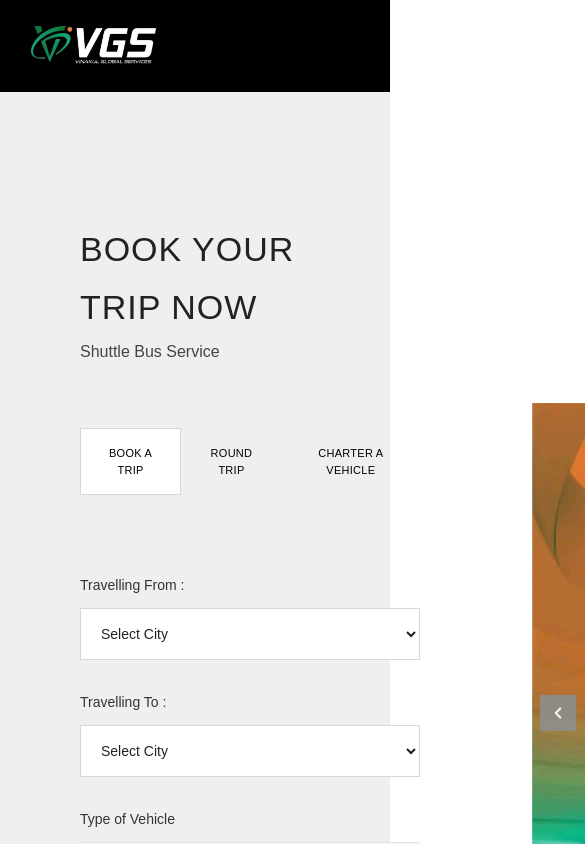
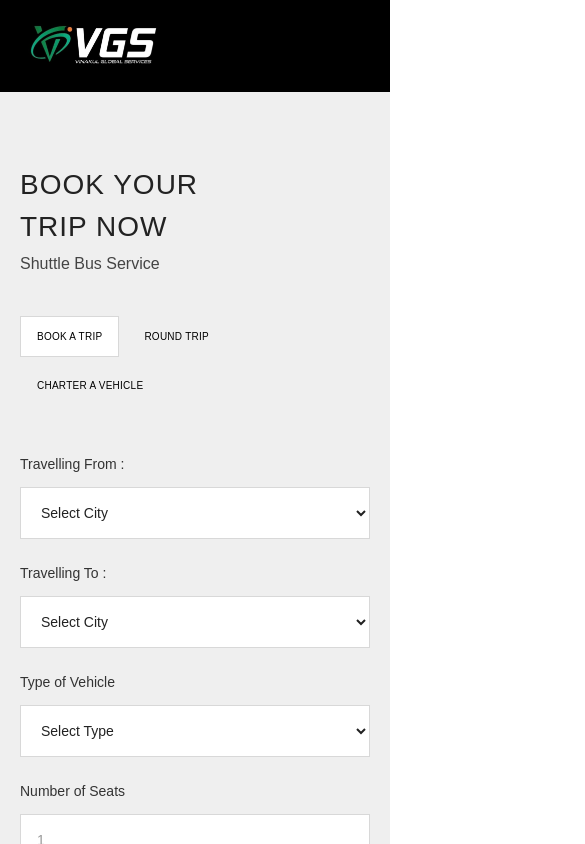
Before and after one commit to Limitlessnotions/Vgs, a Next.js app: page / in a window 390 px wide. Shown: the top 844 px of the page, 585 px wide, since content can reach past the window. Built offline with nearby package versions, Linux system fonts and the light colour scheme.

Commit message:
Fix responsive hero section

```diff
--- a/components/Hero.tsx
+++ b/components/Hero.tsx
@@ -1,8 +1,13 @@
 "use client";
 
 import { useState } from "react";
+
 import { useRouter } from "next/navigation";
-import { ChevronLeft, ChevronRight } from "lucide-react";
+
+import {
+  ChevronLeft,
+  ChevronRight,
+} from "lucide-react";
 
 export default function Hero() {
 
@@ -86,10 +91,6 @@ export default function Hero() {
 
   const handleSearch = () => {
 
-    /* =========================
-       CHARTER
-    ========================== */
-
     if (activeTab === "charter") {
 
       alert(
@@ -98,10 +99,6 @@ export default function Hero() {
 
       return;
     }
-
-    /* =========================
-       VALIDATION
-    ========================== */
 
     if (
       !travellingFrom ||
@@ -117,10 +114,6 @@ export default function Hero() {
 
       return;
     }
-
-    /* =========================
-       ROUND TRIP
-    ========================== */
 
     if (activeTab === "round") {
 
@@ -152,10 +145,6 @@ export default function Hero() {
       return;
     }
 
-    /* =========================
-       ONE WAY
-    ========================== */
-
     router.push(
       `/bookings/select-vehicles?from=${encodeURIComponent(
         travellingFrom
@@ -172,73 +161,14 @@ export default function Hero() {
   };
 
   /* =========================
-     REUSABLE FORM INPUT
+     INPUT STYLES
   ========================== */
 
-  const FormInput = ({
-    label,
-    placeholder,
-    type = "text",
-    min,
-    max,
-  }: {
-    label: string;
-    placeholder?: string;
-    type?: string;
-    min?: number;
-    max?: number;
-  }) => (
-
-    <div>
-
-      <label className="mb-3 block text-[14px] text-[#333]">
-
-        {label}
-      </label>
-
-      <input
-        type={type}
-        placeholder={placeholder}
-        min={min}
-        max={max}
-        className="h-[52px] w-[340px] border border-[#d8d8d8] bg-white px-4 text-[14px] text-black outline-none"
-      />
-    </div>
-  );
+  const inputStyles =
+    "h-[52px] w-full lg:w-[340px] border border-[#d8d8d8] bg-white px-4 text-[14px] text-black outline-none";
 
   /* =========================
-     REUSABLE FORM SELECT
-  ========================== */
-
-  const FormSelect = ({
-    label,
-    options,
-  }: {
-    label: string;
-    options: string[];
-  }) => (
-
-    <div>
-
-      <label className="mb-3 block text-[14px] text-[#333]">
-
-        {label}
-      </label>
-
-      <select className="h-[52px] w-[340px] border border-[#d8d8d8] bg-white px-4 text-[14px] text-black outline-none">
-
-        {options.map((option) => (
-
-          <option key={option}>
-            {option}
-          </option>
-        ))}
-      </select>
-    </div>
-  );
-
-  /* =========================
-     BOOK A TRIP
+     BOOK TRIP FORM
   ========================== */
 
   const renderBookTrip = () => (
@@ -259,7 +189,7 @@ export default function Hero() {
               e.target.value
             )
           }
-          className="h-[52px] w-[340px] border border-[#d8d8d8] bg-white px-4 text-[14px] text-black outline-none"
+          className={inputStyles}
         >
 
           <option value="">
@@ -295,7 +225,7 @@ export default function Hero() {
               e.target.value
             )
           }
-          className="h-[52px] w-[340px] border border-[#d8d8d8] bg-white px-4 text-[14px] text-black outline-none"
+          className={inputStyles}
         >
 
           <option value="">
@@ -335,11 +265,11 @@ export default function Hero() {
             !travellingFrom ||
             !travellingTo
           }
-          className={`h-[52px] w-[340px] border px-4 text-[14px] outline-none ${
+          className={`${inputStyles} ${
             !travellingFrom ||
             !travellingTo
-              ? "cursor-not-allowed border-[#e5e5e5] bg-[#f5f5f5] text-[#aaa]"
-              : "border-[#d8d8d8] bg-white text-black"
+              ? "cursor-not-allowed bg-[#f5f5f5] text-[#aaa]"
+              : ""
           }`}
         >
 
@@ -393,7 +323,7 @@ export default function Hero() {
             )
           }
           placeholder="1"
-          className="h-[52px] w-[340px] border border-[#d8d8d8] bg-white px-4 text-[14px] text-black outline-none"
+          className={inputStyles}
         />
       </div>
 
@@ -413,7 +343,7 @@ export default function Hero() {
               e.target.value
             )
           }
-          className="h-[52px] w-[340px] border border-[#d8d8d8] bg-white px-4 text-[14px] text-black outline-none"
+          className={inputStyles}
         />
       </div>
     </>
@@ -427,8 +357,6 @@ export default function Hero() {
 
     <>
       {renderBookTrip()}
-
-      {/* RETURN DATE */}
 
       <div>
 
@@ -444,80 +372,25 @@ export default function Hero() {
               e.target.value
             )
           }
-          className="h-[52px] w-[340px] border border-[#d8d8d8] bg-white px-4 text-[14px] text-black outline-none"
+          className={inputStyles}
         />
       </div>
     </>
   );
 
-  /* =========================
-     CHARTER
-  ========================== */
-
-  const renderCharter = () => (
-
-    <>
-      <FormInput
-        label="Passenger Name :"
-        placeholder="Full Name"
-      />
-
-      <FormInput
-        label="Phone Number :"
-        placeholder="08012345678"
-      />
-
-      <FormInput
-        label="Email :"
-        placeholder="name@gmail.com"
-        type="email"
-      />
-
-      <FormInput
-        label="Travelling From :"
-        placeholder="Take Off point e.g Jos"
-      />
-
-      <FormInput
-        label="Destination :"
-        placeholder="Arrival point e.g Abuja"
-      />
-
-      <FormSelect
-        label="Type of Vehicle :"
-        options={[
-          "Select Type",
-          "Luxury Bus",
-          "Mini Bus",
-          "Executive Ride",
-        ]}
-      />
-
-      <FormInput
-        label="Departure Date :"
-        type="date"
-      />
-
-      <FormInput
-        label="Departure Time :"
-        type="time"
-      />
-    </>
-  );
-
   return (
 
-    <section className="min-h-screen bg-[#efefef] px-20 py-24">
+    <section className="min-h-screen bg-[#efefef] px-5 py-14 lg:px-20 lg:py-24">
 
-      <div className="mx-auto flex max-w-[1700px] justify-between gap-28">
+      <div className="mx-auto flex max-w-[1700px] flex-col gap-14 lg:flex-row lg:justify-between lg:gap-20">
 
         {/* LEFT */}
 
-        <div className="w-[430px] pt-8">
+        <div className="w-full pt-4 lg:w-[430px] lg:pt-8">
 
           {/* HEADING */}
 
-          <h1 className="text-[34px] font-light uppercase tracking-[1px] leading-[58px] text-[#222]">
+          <h1 className="text-[28px] font-light uppercase leading-[42px] tracking-[1px] text-[#222] lg:text-[34px] lg:leading-[58px]">
 
             BOOK YOUR
             <br />
@@ -530,13 +403,13 @@ export default function Hero() {
 
           {/* TABS */}
 
-          <div className="mt-16 flex">
+          <div className="mt-10 flex flex-wrap gap-2 lg:mt-16">
 
             <button
               onClick={() =>
                 setActiveTab("book")
               }
-              className={`border px-5 py-4 text-[11px] uppercase tracking-wide transition ${
+              className={`border px-4 py-3 text-[10px] uppercase tracking-wide transition lg:px-5 lg:py-4 lg:text-[11px] ${
                 activeTab === "book"
                   ? "border-[#d8d8d8] bg-white text-black"
                   : "border-transparent bg-transparent text-black"
@@ -549,7 +422,7 @@ export default function Hero() {
               onClick={() =>
                 setActiveTab("round")
               }
-              className={`border px-5 py-4 text-[11px] uppercase tracking-wide transition ${
+              className={`border px-4 py-3 text-[10px] uppercase tracking-wide transition lg:px-5 lg:py-4 lg:text-[11px] ${
                 activeTab === "round"
                   ? "border-[#d8d8d8] bg-white text-black"
                   : "border-transparent bg-transparent text-black"
@@ -564,7 +437,7 @@ export default function Hero() {
                   "charter"
                 )
               }
-              className={`border px-5 py-4 text-[11px] uppercase tracking-wide transition ${
+              className={`border px-4 py-3 text-[10px] uppercase tracking-wide transition lg:px-5 lg:py-4 lg:text-[11px] ${
                 activeTab ===
                 "charter"
                   ? "border-[#d8d8d8] bg-white text-black"
@@ -577,7 +450,7 @@ export default function Hero() {
 
           {/* FORM */}
 
-          <div className="mt-20 space-y-8">
+          <div className="mt-12 space-y-6 lg:mt-20 lg:space-y-8">
 
             {activeTab ===
               "book" &&
@@ -586,12 +459,6 @@ export default function Hero() {
             {activeTab ===
               "round" &&
               renderRoundTrip()}
-
-            {activeTab ===
-              "charter" &&
-              renderCharter()}
-
-            {/* BUTTON */}
 
             <button
               type="button"
@@ -610,11 +477,9 @@ export default function Hero() {
 
         {/* RIGHT */}
 
-        <div className="relative flex items-center justify-center">
+        <div className="relative flex w-full items-center justify-center">
 
-          {/* IMAGE */}
-
-          <div className="relative h-[620px] w-[620px] overflow-hidden bg-white">
+          <div className="relative h-[260px] w-full overflow-hidden bg-white sm:h-[350px] lg:h-[620px] lg:max-w-[620px]">
 
             <img
               src={
```
